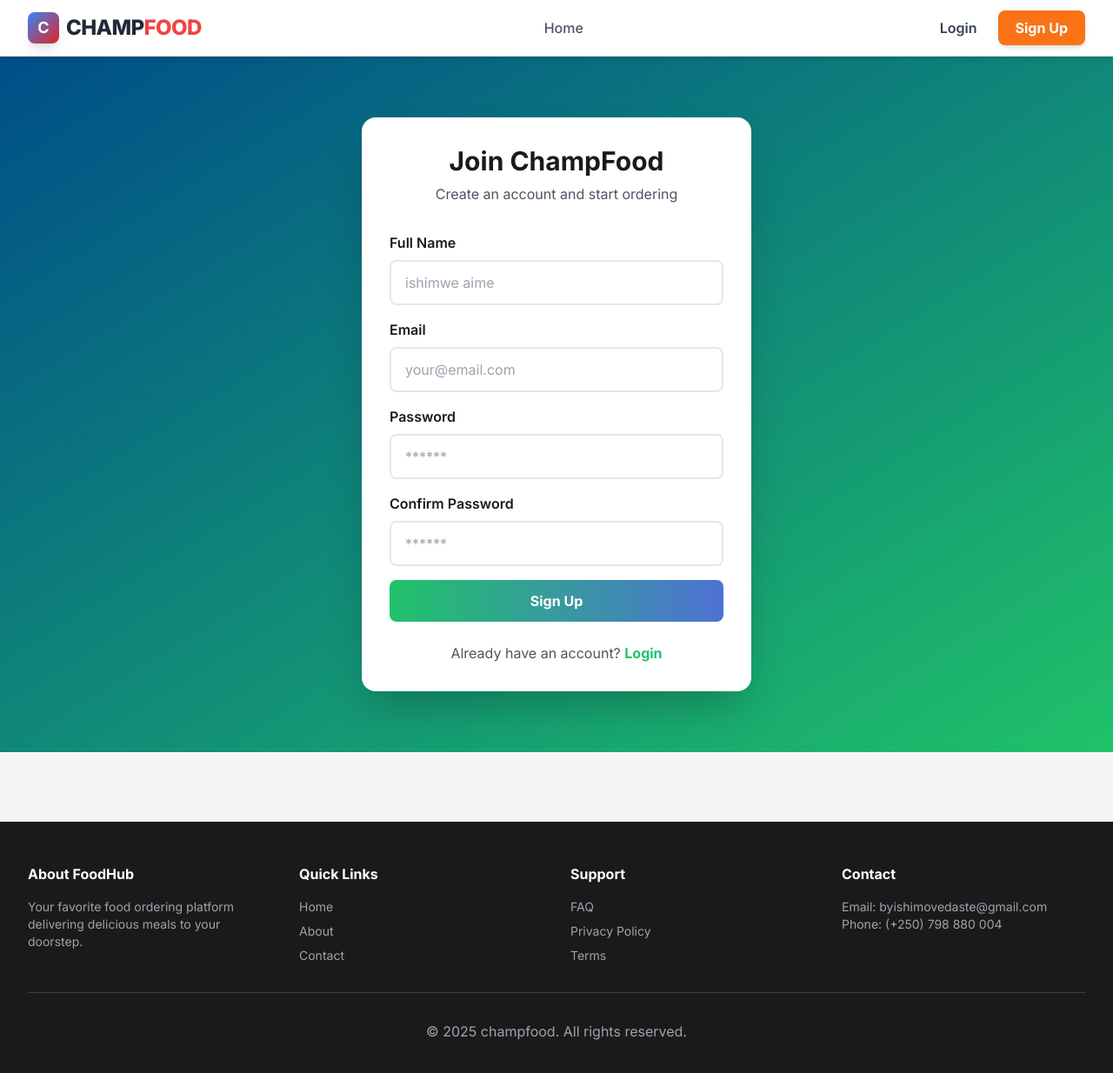
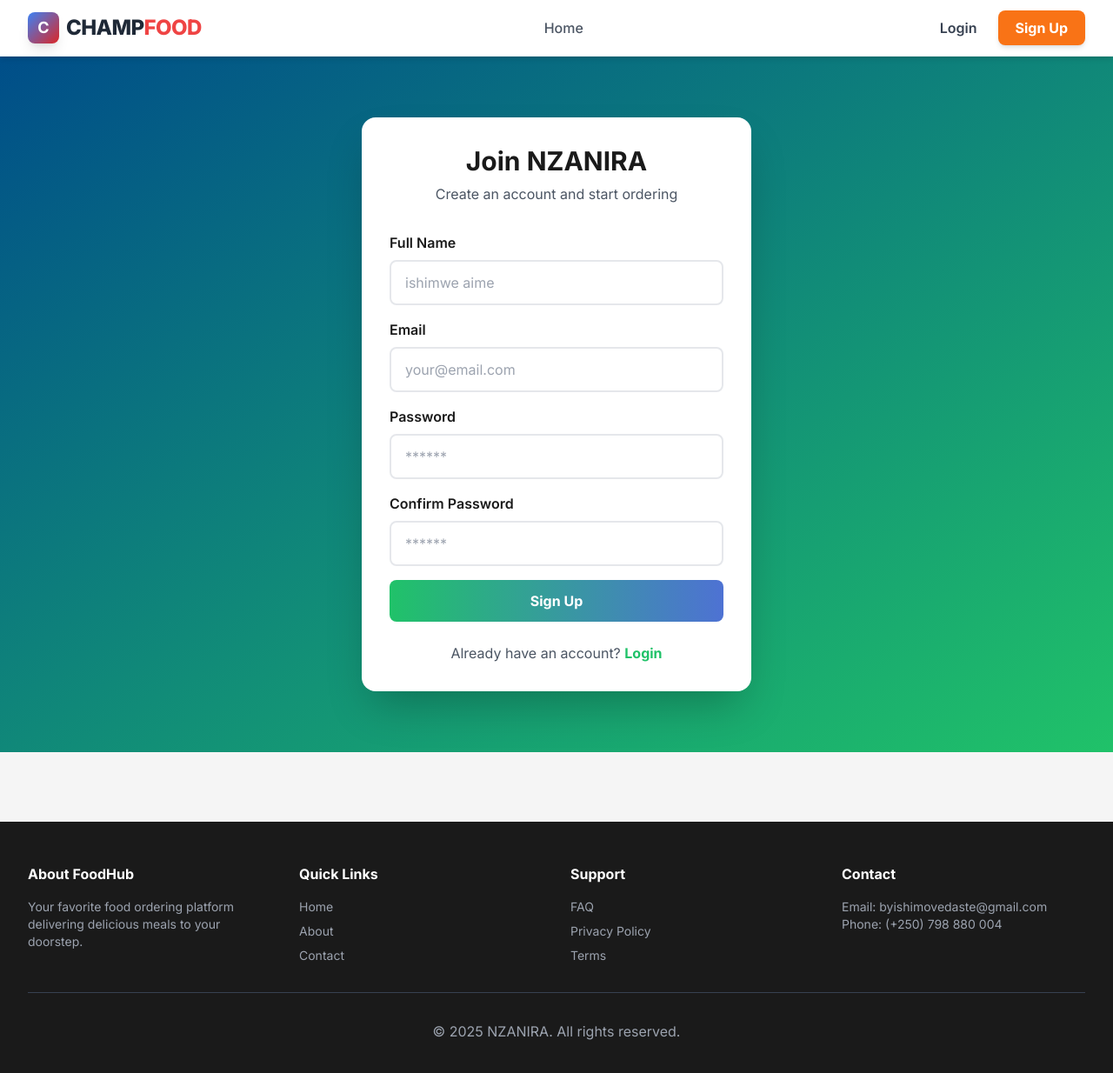
Before and after one commit to champ250-creater/champfood, a React (Vite) app in the folder frontend/: page /signup in a window 1280 px wide. Shown: the top 1234 px of the page at 87% size. Built offline with nearby package versions, Linux system fonts and the light colour scheme; no server answers.

Commit message:
complete rebrand to nzanira

```diff
--- a/frontend/index.html
+++ b/frontend/index.html
@@ -4,7 +4,7 @@
     <meta charset="UTF-8" />
     <link rel="icon" type="image/png" href="/123.png?v=hello" />
     <meta name="viewport" content="width=device-width, initial-scale=1.0" />
-    <title>ChampFood</title>
+    <title>NZANIRA</title>
     <link href="https://fonts.googleapis.com/css2?family=Inter:wght@300;400;500;600;700;800&display=swap" rel="stylesheet">
   </head>
   <body>
--- a/frontend/src/components/Footer.jsx
+++ b/frontend/src/components/Footer.jsx
@@ -38,7 +38,7 @@ export default function Footer() {
           </div>
         </div>
         <div className="border-t border-gray-700 pt-8 text-center text-gray-400">
-          <p>&copy; 2025 champfood. All rights reserved.</p>
+          <p>&copy; 2025 NZANIRA. All rights reserved.</p>
         </div>
       </div>
     </motion.footer>
--- a/frontend/src/pages/Signup.jsx
+++ b/frontend/src/pages/Signup.jsx
@@ -61,7 +61,7 @@ export default function Signup() {
         animate={{ opacity: 1, y: 0 }}
         className="bg-white rounded-2xl shadow-2xl p-8 w-full max-w-md"
       >
-        <h1 className="text-3xl font-bold text-center mb-2 text-dark">Join ChampFood</h1>
+        <h1 className="text-3xl font-bold text-center mb-2 text-dark">Join NZANIRA</h1>
         <p className="text-center text-gray-600 mb-8">Create an account and start ordering</p>
 
         {error && (
--- a/frontend/src/utils/helpers.js
+++ b/frontend/src/utils/helpers.js
@@ -32,7 +32,7 @@ export const generateWhatsAppURL = (phoneNumber, orderDetails) => {
 
 // Format order details for WhatsApp - Updated for RWF and Location
 export const formatOrderForWhatsApp = (items, totalPrice, orderId, location) => {
-  let message = `*champfood #${orderId}*\n\n`;
+  let message = `*NZANIRA #${orderId}*\n\n`;
 
   // NEW: Added the delivery location to the message
   if (location) {
```
